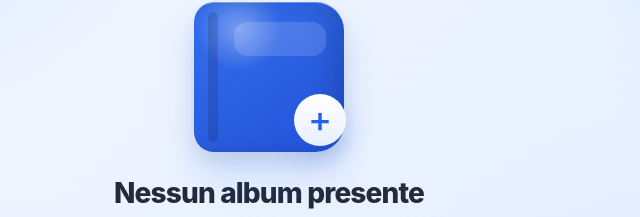
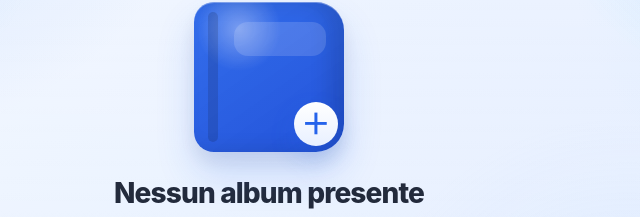
Before and after one commit to GAlabor/pokealbum, a plain HTML site: page index.html in a window 1280 px wide. Shown: the part 225-442 px from the top of the page, 371-1011 px from the left. Drawn offline with Linux system fonts and the light colour scheme.

Commit message:
0.1.2
Sistemato è bianco aggiungi album

```diff
--- a/app.css
+++ b/app.css
@@ -210,20 +210,20 @@ button {
 
 .albums-empty-plus {
   position: absolute;
-  right: -2px;
+  right: 6px;
   bottom: 6px;
-  width: 52px;
-  height: 52px;
+  width: 44px;
+  height: 44px;
   border-radius: 50%;
   display: inline-flex;
   align-items: center;
   justify-content: center;
   background: linear-gradient(180deg, #ffffff, #e8f0ff);
   color: var(--accent);
-  font-size: 36px;
+  font-size: 48px;
   line-height: 1;
-  font-weight: 500;
-  padding-bottom: 2px;
+  font-weight: 350;
+  padding-bottom: 8px;
   box-shadow: 0 12px 26px rgba(37, 99, 235, 0.2);
 }
 
--- a/service-worker.js
+++ b/service-worker.js
@@ -1,4 +1,4 @@
-const VERSION = '0.2.1';
+const VERSION = '0.2.2';
 const APP_VERSION = VERSION;
 const ICO_VERSION = 'v1.0';
 
```
